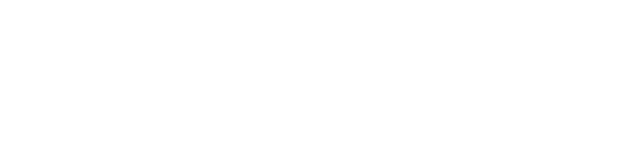
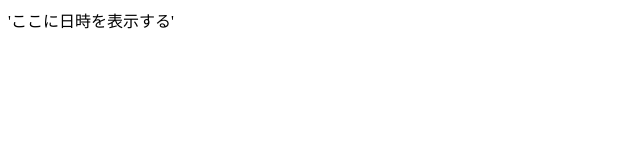
Before and after one commit to subaru0925/web2-7, a plain HTML site: page index.html in a window 1280 px wide. Shown: the whole page, without its empty margins (0-640 px from the left). Drawn offline with Linux system fonts and the light colour scheme.

Commit message:
Update index.html

```diff
--- a/index.html
+++ b/index.html
@@ -2,11 +2,11 @@
 <html lang="ja">
   <head>
     <meta charset="UTF-8">
-    <title>練習</title>
+    <title>練習11</title>
   </head>
   <body>
     <secion>
-      <p id="
+      <p id="choice">'ここに日時を表示する'</p>
     <script type="text/javascript" scr="js/default.js"></script>
     </script>
   </body>
```
